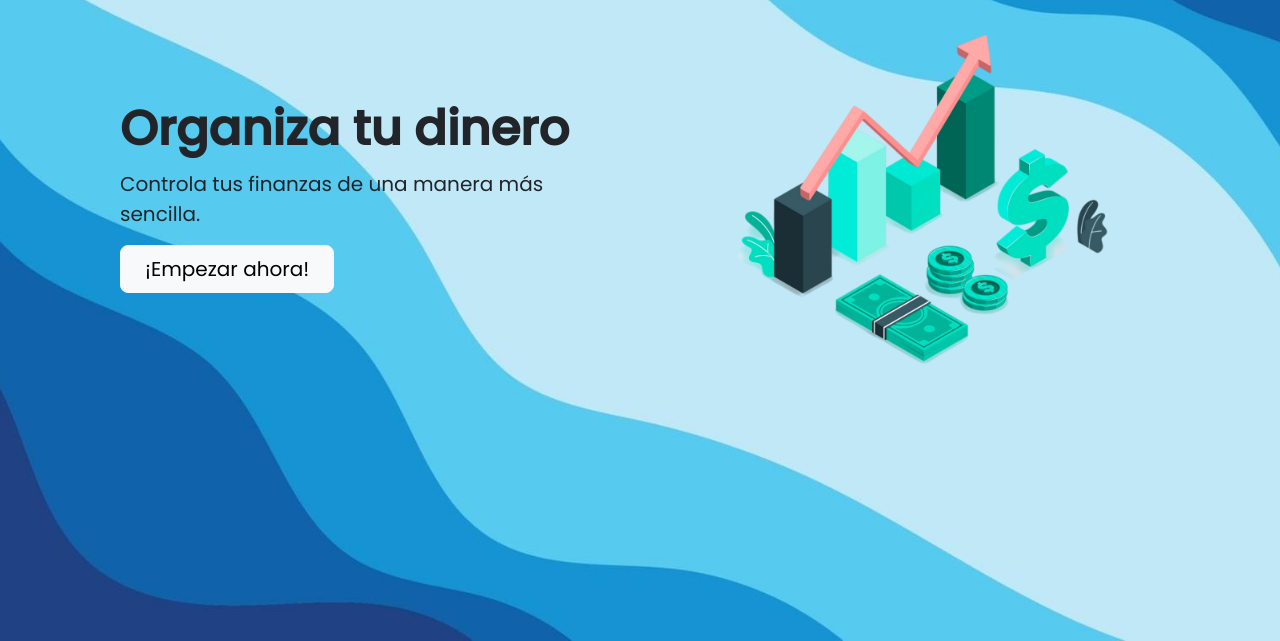
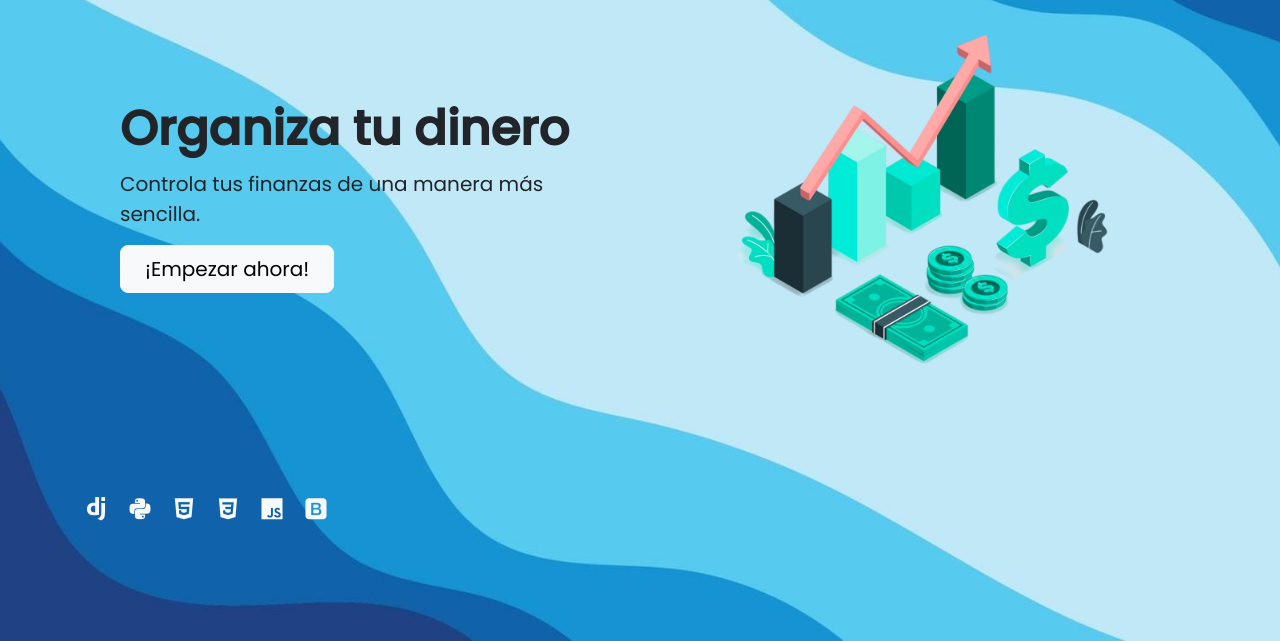
Before and after one commit to SantiagoArellano703/money-manager, a Django app: page / in a window 1280 px wide. Shown: the part 183-824 px from the top of the page. Run offline with Django 4.2, Linux system fonts and the light colour scheme; some libraries are stand-ins or nearby versions.

Commit message:
feat: add icons at home

```diff
--- a/finance/static/css/styles.css
+++ b/finance/static/css/styles.css
@@ -64,10 +64,6 @@ nav {
 	min-height: 100vh;
 }
 
-/*.main-body {
-	background-color: rgba(135.47, 206.24, 247.03, 0.8);
-}*/
-
 .btn-animate {
 	transition: transform 0.3s;
 }
@@ -86,6 +82,10 @@ nav {
 
 .btn-animate-2:hover {
 	transform: scale(1.05);
+}
+
+.icons-home {
+	padding-inline: 50px;
 }
 
 /*-----------------------------------*\
@@ -415,5 +415,8 @@ nav {
 		overflow: auto;
 	}
 
+	.icons-home {
+		padding-inline: 0px;
+	}
 
 }
--- a/finance/templates/home.html
+++ b/finance/templates/home.html
@@ -7,6 +7,7 @@
 	{% load static %}
 	<link rel="stylesheet" href="{% static 'css/bootstrap.min.css' %}">
 	<link rel="stylesheet" href="{% static 'css/styles.css' %}">
+	<link href='https://unpkg.com/boxicons@2.1.4/css/boxicons.min.css' rel='stylesheet'>
 </head>
 <body class="home-body">
 
@@ -48,6 +49,18 @@
 		</div>
 	</div>
 
+
+	<div class="container d-flex flex-row ms-4 mb-4 text-light align-items-center min-w-100 icons-home">
+		<i class="bx bxl-django fs-3 px-2"></i>
+		<i class="bx bxl-python fs-3 px-2"></i>
+		<i class="bx bxl-html5 fs-3 px-2"></i>
+		<i class="bx bxl-css3 fs-3 px-2"></i>
+		<i class="bx bxl-javascript fs-3 px-2"></i>
+		<i class="bx bxl-bootstrap fs-3 px-2"></i>
+	</div>
+
+
+
 	<script src="{% static 'js/bootstrap.bundle.min.js' %}"></script>
 
 </body>
```
